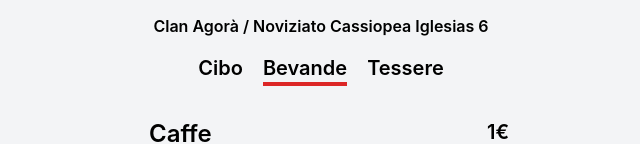
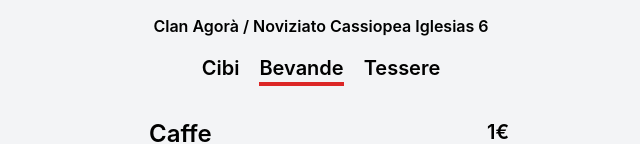
Before and after one commit to stinzi/menuig6, a React (Create React App) app: page / in a window 1280 px wide. Shown: the part 282-426 px from the top of the page, without its empty margins (319-959 px from the left). Built offline with nearby package versions, Linux system fonts and the light colour scheme.

Commit message:
modifiche p.434

```diff
--- a/src/components/Header.tsx
+++ b/src/components/Header.tsx
@@ -18,7 +18,7 @@ export const Header: React.FC<Props> = ({ activeSection, handleSectionClick }) =
             <div>
                 <button className={`text-xl font-semibold mr-5 border-red-600 ${activeSection === "food" ? "border-b-4" : ""}`}
                     onClick={() => handleSectionClick("food")}>
-                    Cibo
+                    Cibi
                 </button>
                 <button className={`text-xl font-semibold mr-5 border-red-600 ${activeSection === "beverages" ? "border-b-4" : ""}`}
                     onClick={() => handleSectionClick("beverages")}>
```
